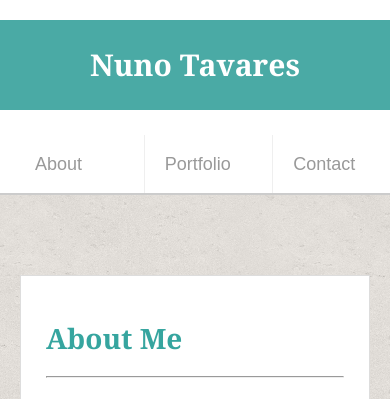
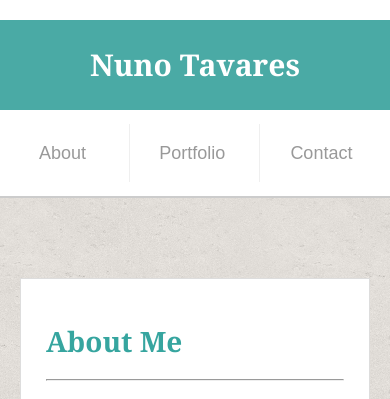
Before and after one commit to nuno1895/Responsive-Portfolio, a PHP site: page /index.php in a window 390 px wide. Shown: the top 399 px of the page. Run offline with PHP 8.4, Linux system fonts and the light colour scheme.

Commit message:
fixed 640

```diff
--- a/assets/css/style.css
+++ b/assets/css/style.css
@@ -357,13 +357,15 @@ CSS for Sticky Footer
 
 		nav {
 			width: 100%;
-		}
-
+            margin-top: 14px;
+            margin-bottom: 14px;
+        }
 		nav a {
-			padding: 20px;
-			width: 28%;
-
-		}
+        padding: 20px 0;
+        width: 32%;
+        text-align: center;
+        margin-left: 0;
+        }
 
 		#connect {
 			margin-left: 0px;
```
